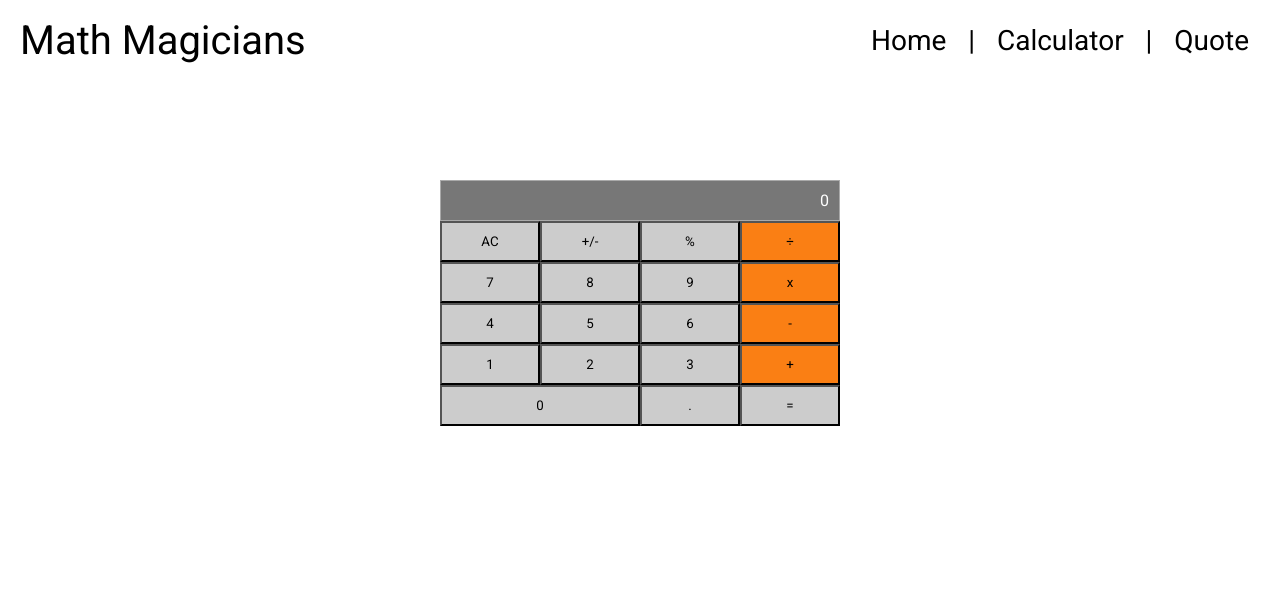
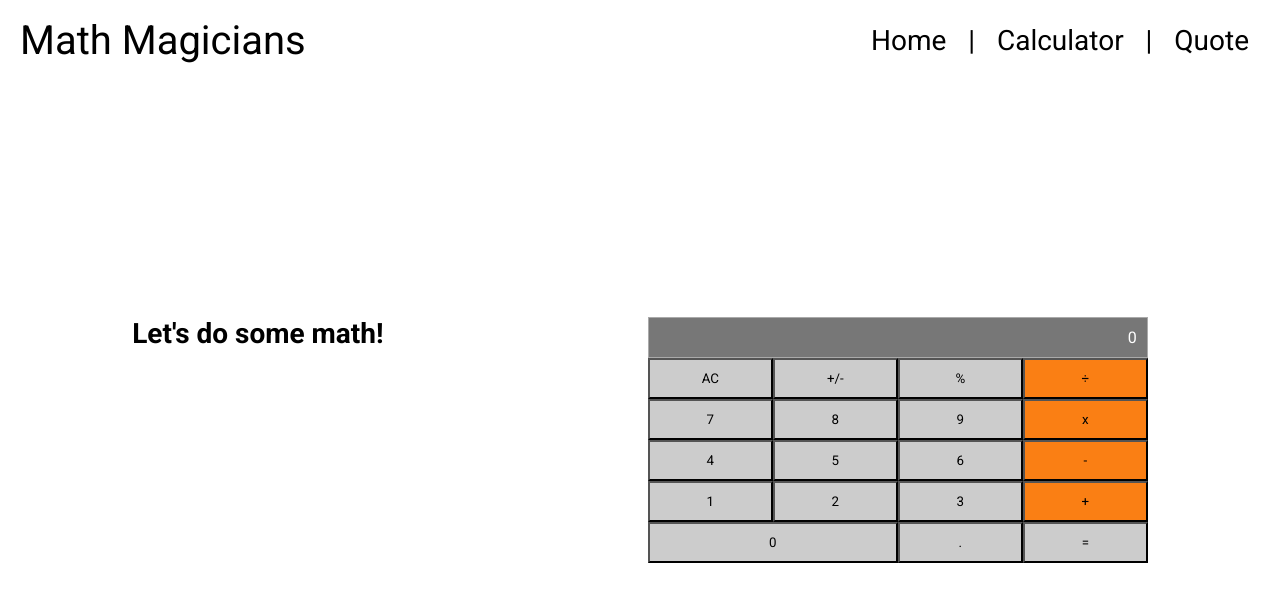
Before and after one commit to gandradep/math_magicians, a React (Create React App) app: page /calculator in a window 1280 px wide. Shown: the top 602 px of the page. Built offline with nearby package versions, Linux system fonts and the light colour scheme.

Commit message:
Added quote and title in calculator

```diff
--- a/src/App.js
+++ b/src/App.js
@@ -3,6 +3,7 @@ import { BrowserRouter, Route, Routes } from 'react-router-dom';
 import Calculator from './components/Calculator';
 import Navbar from './components/Navbar';
 import Home from './components/Home';
+import Quote from './components/Quote';
 
 class App extends React.PureComponent {
   render() {
@@ -10,10 +11,11 @@ class App extends React.PureComponent {
       <BrowserRouter>
         <div className="App">
           <Navbar />
-          <div className="content">
+          <div className="content dFlex">
             <Routes>
               <Route path="/" element={<Home />} />
               <Route path="/calculator" element={<Calculator />} />
+              <Route path="/quote" element={<Quote />} />
             </Routes>
           </div>
         </div>
--- a/src/components/Calculator.js
+++ b/src/components/Calculator.js
@@ -45,8 +45,11 @@ const Calculator = () => {
   } else {
     displayValue = total;
   }
+  const message = "Let's do some math!";
+  return (
 
-  return (
+    <div className="calculatorContainer dFlex">
+      <h2 className="fs175">{message}</h2>
       <div id="calculator">
         <CalcDisplay key="display" name={displayValue} classy="gray displayCalculator" />
         {buttonValues.map((item) => (
@@ -58,6 +61,7 @@ const Calculator = () => {
           />
         ))}
       </div>
+    </div>
   );
 };
 
--- /dev/null
+++ b/src/components/Quote.js
@@ -0,0 +1,15 @@
+import React from 'react';
+
+class Quote extends React.PureComponent {
+  render() {
+    return (
+      <div className="quoteContainer">
+        <p className="fs175">
+          Mathematics is not about numbers, equations, computations, or algorithms
+          : it is about understanding. -William Paul Thurston
+        </p>
+      </div>
+    );
+  }
+}
+export default Quote;
--- a/src/index.css
+++ b/src/index.css
@@ -46,6 +46,8 @@ html, body {
 
 .content {
   min-height: 90vh;
+  flex-direction: column;
+  justify-content: center;
 }
 
 .gray {
@@ -71,10 +73,7 @@ html, body {
   grid-template-columns: 1fr 1fr 1fr 1fr;
   grid-template-rows: 1fr 1fr 1fr 1fr 1fr 1fr;
   align-content: center;
-  width: 400px;
-  margin-left: auto;
-  margin-right: auto;
-  margin-top: 100px;
+  width: 500px;
 }
 
 #calculator span {
@@ -88,3 +87,12 @@ html, body {
   text-align: right;
   padding-right: 10px;
 }
+
+.quoteContainer{
+  padding-left: 15%;
+  padding-right: 15%;
+}
+
+.calculatorContainer {
+  justify-content: space-around;
+}
```
Lines whose indentation alone changed are shown as unchanged.
